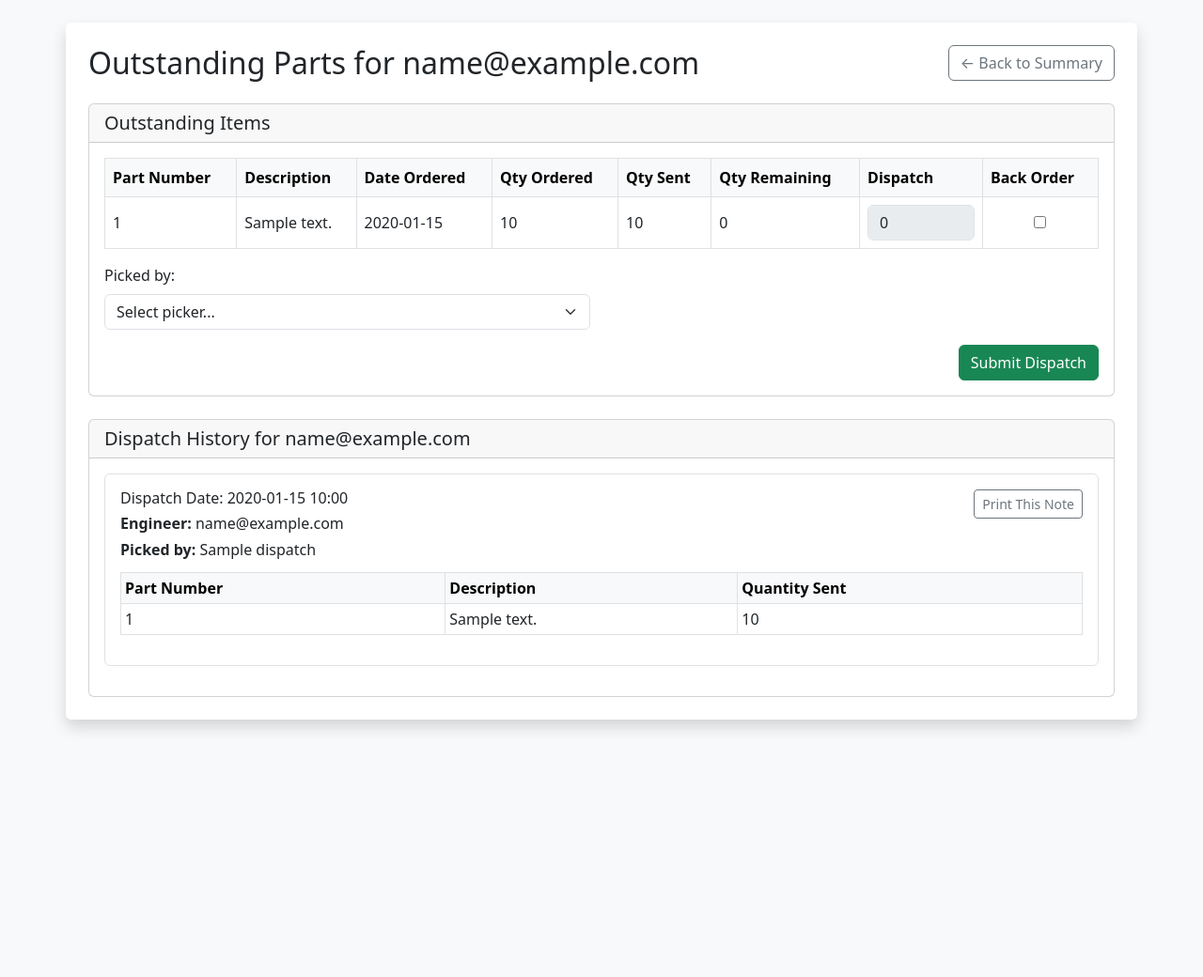
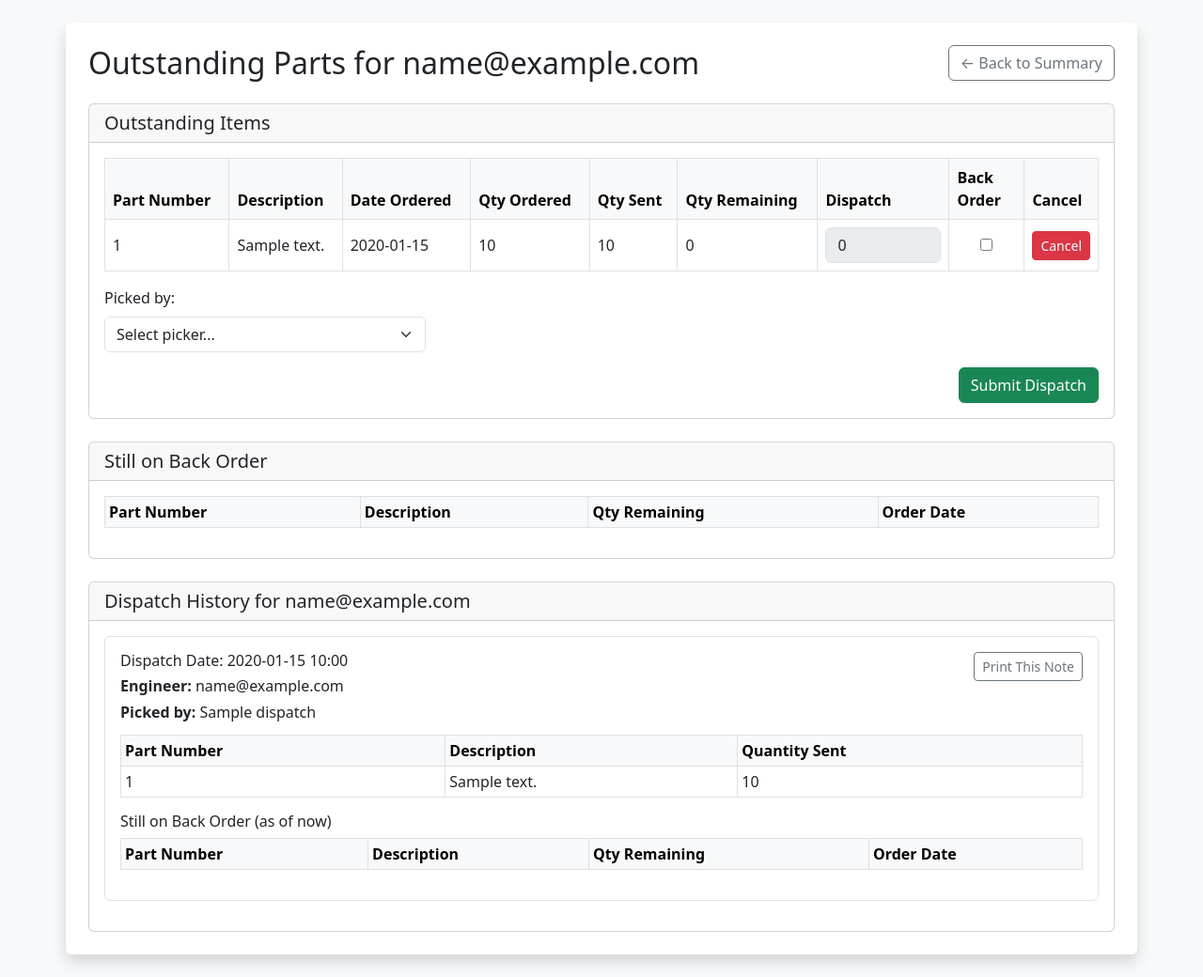
Before and after one commit to tomward0606/StockSystem, a Flask app: template templates/parts_order_detail.html in a window 1280 px wide. Shown: the whole page at 94% size. Before the commit the page ends 777 px from the top, so only its background shows below. Run offline with Flask 3, Linux system fonts and the light colour scheme; the template is opened without the code that fills it: most values are stand-ins (such as "Sample title", 1, 10 or a date in 2020); lists and menus that the app fills with data are empty.

Commit message:
Add files via upload

```diff
--- a/templates/parts_order_detail.html
+++ b/templates/parts_order_detail.html
@@ -9,18 +9,34 @@
   <script>
     function confirmDispatch() {
       const picker = document.getElementById('picker_name').value;
+      const custom = document.getElementById('custom_picker_name');
       if (!picker.trim()) {
         alert('Please select a picker name.');
         return false;
       }
+      if (picker === 'other') {
+        if (!custom.value.trim()) {
+          alert('Please enter a custom picker name.');
+          custom.focus();
+          return false;
+        }
+      }
       return confirm('Are you sure you want to dispatch these parts?');
     }
 
+    function onPickerChange() {
+      const picker = document.getElementById('picker_name');
+      const customWrap = document.getElementById('custom_picker_wrap');
+      if (picker.value === 'other') {
+        customWrap.classList.remove('d-none');
+      } else {
+        customWrap.classList.add('d-none');
+      }
+    }
+
     function printDispatchNote(dispatchId) {
-      // Create a new window with only the specific dispatch note
       const dispatchElement = document.getElementById('dispatch-' + dispatchId);
       if (!dispatchElement) return;
-
       const printWindow = window.open('', '_blank');
       printWindow.document.write(`
         <!DOCTYPE html>
@@ -29,10 +45,7 @@
           <title>Dispatch Note</title>
           <link href="https://cdn.jsdelivr.net/npm/bootstrap@5.3.0/dist/css/bootstrap.min.css" rel="stylesheet">
           <style>
-            @media print {
-              .no-print { display: none; }
-              body { font-size: 12px; }
-            }
+            @media print { .no-print { display: none; } body { font-size: 12px; } }
           </style>
         </head>
         <body class="p-3">
@@ -43,11 +56,16 @@
       printWindow.document.close();
       printWindow.print();
     }
+
+    document.addEventListener('DOMContentLoaded', () => {
+      onPickerChange();
+      document.getElementById('picker_name').addEventListener('change', onPickerChange);
+    });
   </script>
 </head>
 <body class="p-4">
   <div class="container bg-white p-4 shadow rounded">
-    <div class="header-bar mb-4">
+    <div class="header-bar mb-4 d-flex justify-content-between align-items-center">
       <h2 class="mb-0">Outstanding Parts for {{ email }}</h2>
       <a href="{{ url_for('parts_orders_list') }}" class="btn btn-outline-secondary">← Back to Summary</a>
     </div>
@@ -58,7 +76,7 @@
         <h5 class="mb-0">Outstanding Items</h5>
       </div>
       <div class="card-body">
-        <form method="POST" onsubmit="return confirmDispatch();">
+        <form id="dispatch_form" method="POST" onsubmit="return confirmDispatch();">
           <table class="table table-hover table-bordered align-middle">
             <thead class="table-light">
               <tr>
@@ -70,6 +88,7 @@
                 <th>Qty Remaining</th>
                 <th>Dispatch</th>
                 <th>Back Order</th>
+                <th style="width:1%; white-space:nowrap;">Cancel</th>
               </tr>
             </thead>
             <tbody>
@@ -82,7 +101,7 @@
                 <td>{{ item.quantity }}</td>
                 <td>{{ item.quantity_sent }}</td>
                 <td>{{ remaining }}</td>
-                <td>
+                <td style="width:140px">
                   <input type="number"
                          name="send_{{ item.id }}"
                          class="form-control dispatch-input"
@@ -90,8 +109,17 @@
                          max="{{ remaining }}"
                          value="0">
                 </td>
-                <td class="text-center">
+                <td class="text-center" style="width:80px">
                   <input type="checkbox" name="back_order_{{ item.id }}" {% if item.back_order %}checked{% endif %}>
+                </td>
+                <td class="text-nowrap">
+                  <!-- Standalone cancel submit (does NOT use the dispatch form) -->
+                  <button type="submit"
+                          class="btn btn-sm btn-danger"
+                          form="cancel-{{ item.id }}"
+                          onclick="return confirm('Remove this item from the order?');">
+                    Cancel
+                  </button>
                 </td>
               </tr>
               {% endfor %}
@@ -99,15 +127,20 @@
           </table>
 
           <!-- Picker Selection -->
-          <div class="row mb-3">
-            <div class="col-md-6">
+          <div class="row g-3 mb-3">
+            <div class="col-md-4">
               <label for="picker_name" class="form-label">Picked by:</label>
               <select class="form-select" id="picker_name" name="picker_name" required>
                 <option value="">Select picker...</option>
                 <option value="Jayn">Jayn</option>
                 <option value="Dan">Dan</option>
                 <option value="Thomas">Thomas</option>
+                <option value="other">Other…</option>
               </select>
+            </div>
+            <div class="col-md-4 d-none" id="custom_picker_wrap">
+              <label for="custom_picker_name" class="form-label">Custom picker name:</label>
+              <input type="text" id="custom_picker_name" name="custom_picker_name" class="form-control" placeholder="Enter name">
             </div>
           </div>
 
@@ -115,6 +148,42 @@
             <button type="submit" class="btn btn-success">Submit Dispatch</button>
           </div>
         </form>
+      </div>
+    </div>
+
+    <!-- Still on Back Order (read-only summary) -->
+    <div class="card mb-4">
+      <div class="card-header">
+        <h5 class="mb-0">Still on Back Order</h5>
+      </div>
+      <div class="card-body">
+        {% if items %}
+          <table class="table table-sm table-bordered">
+            <thead class="table-light">
+              <tr>
+                <th>Part Number</th>
+                <th>Description</th>
+                <th>Qty Remaining</th>
+                <th>Order Date</th>
+              </tr>
+            </thead>
+            <tbody>
+              {% for item in items %}
+              {% set remaining = item.quantity - item.quantity_sent %}
+              {% if remaining > 0 %}
+              <tr>
+                <td>{{ item.part_number }}</td>
+                <td>{{ item.description }}</td>
+                <td>{{ remaining }}</td>
+                <td>{{ item.order.date.strftime('%Y-%m-%d') }}</td>
+              </tr>
+              {% endif %}
+              {% endfor %}
+            </tbody>
+          </table>
+        {% else %}
+          <p class="text-muted mb-0">No items on back order.</p>
+        {% endif %}
       </div>
     </div>
 
@@ -138,7 +207,8 @@
               </button>
             </div>
 
-            <table class="table table-sm table-bordered">
+            <!-- Items sent in this dispatch -->
+            <table class="table table-sm table-bordered mb-3">
               <thead class="table-light">
                 <tr>
                   <th>Part Number</th>
@@ -156,6 +226,36 @@
                 {% endfor %}
               </tbody>
             </table>
+
+            <!-- Back Orders as of now (shown under each dispatch card, included in print) -->
+            <h6 class="mt-3">Still on Back Order (as of now)</h6>
+            {% if items %}
+              <table class="table table-sm table-bordered">
+                <thead class="table-light">
+                  <tr>
+                    <th>Part Number</th>
+                    <th>Description</th>
+                    <th>Qty Remaining</th>
+                    <th>Order Date</th>
+                  </tr>
+                </thead>
+                <tbody>
+                  {% for bo in items %}
+                  {% set rem = bo.quantity - bo.quantity_sent %}
+                  {% if rem > 0 %}
+                  <tr>
+                    <td>{{ bo.part_number }}</td>
+                    <td>{{ bo.description }}</td>
+                    <td>{{ rem }}</td>
+                    <td>{{ bo.order.date.strftime('%Y-%m-%d') }}</td>
+                  </tr>
+                  {% endif %}
+                  {% endfor %}
+                </tbody>
+              </table>
+            {% else %}
+              <p class="text-muted">No items on back order.</p>
+            {% endif %}
           </div>
           {% endfor %}
         {% else %}
@@ -165,8 +265,11 @@
     </div>
   </div>
 
-  <script>
-    // No additional scripts needed for simple dropdown
-  </script>
+  <!-- Hidden standalone cancel forms (one per line), outside the dispatch form -->
+  {% for item in items %}
+  <form id="cancel-{{ item.id }}" method="POST" action="{{ url_for('cancel_order_item', item_id=item.id) }}">
+    <input type="hidden" name="email" value="{{ email }}">
+  </form>
+  {% endfor %}
 </body>
 </html>
```
Also changed, not shown: templates/dispatch_note.html (added, +89 -0 lines), templates/email_dispatch.html (added, +90 -0 lines), templates/parts_orders_list.html (+31 -5 lines).
